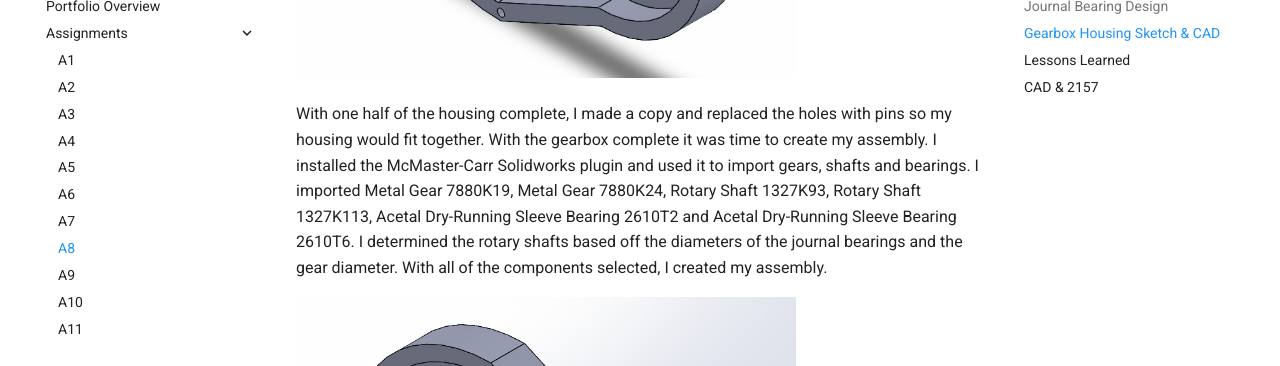
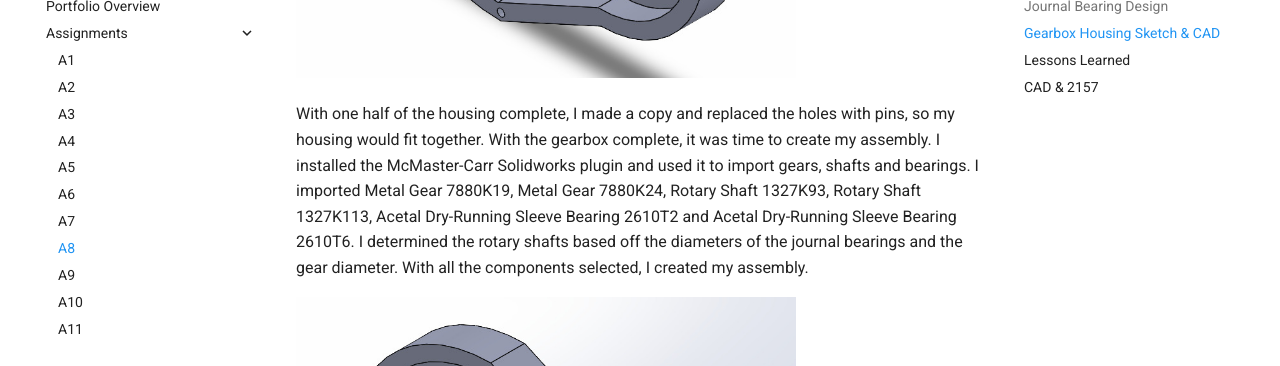
Before and after one commit to AidenGrake/megr2157-portfolio, an MkDocs documentation site: the page built from docs/assignments/A08/index.md, in a window 1280 px wide and 900 px high, scrolled down 4277 px. Shown: the part 156-522 px from the top of the window. Built offline with MkDocs 1.6.1 and Material for MkDocs 9.7.7, drawn with Linux system fonts in a browser that asks for light colours; some of the changed text lies outside the part shown.

```diff
--- a/docs/assignments/A08/index.md
+++ b/docs/assignments/A08/index.md
@@ -31,7 +31,7 @@ Now that I had a design, it was time to begin the CAD model. I used parametric e
 <img width="500" height="500" alt="IMG3" src="IMG3.jpeg">
 <img width="500" height="500" alt="IMG4" src="IMG4.jpeg">
 
-With one half of the housing complete, I made a copy and replaced the holes with pins so my housing would fit together. With the gearbox complete it was time to create my assembly. I installed the McMaster-Carr Solidworks plugin and used it to import gears, shafts and bearings. I imported Metal Gear 7880K19, Metal Gear 7880K24, Rotary Shaft 1327K93, Rotary Shaft 1327K113, Acetal Dry-Running Sleeve Bearing 2610T2 and Acetal Dry-Running Sleeve Bearing 2610T6. I determined the rotary shafts based off the diameters of the journal bearings and the gear diameter. With all of the components selected, I created my assembly.
+With one half of the housing complete, I made a copy and replaced the holes with pins, so my housing would fit together. With the gearbox complete, it was time to create my assembly. I installed the McMaster-Carr Solidworks plugin and used it to import gears, shafts and bearings. I imported Metal Gear 7880K19, Metal Gear 7880K24, Rotary Shaft 1327K93, Rotary Shaft 1327K113, Acetal Dry-Running Sleeve Bearing 2610T2 and Acetal Dry-Running Sleeve Bearing 2610T6. I determined the rotary shafts based off the diameters of the journal bearings and the gear diameter. With all the components selected, I created my assembly.
 
 <img width="500" height="500" alt="IMG5" src="IMG5.jpeg">
 <img width="500" height="500" alt="IMG6" src="IMG6.jpeg">
```
Also changed, not shown: other parts of docs/assignments/A08/index.md (+3 -4 lines).
